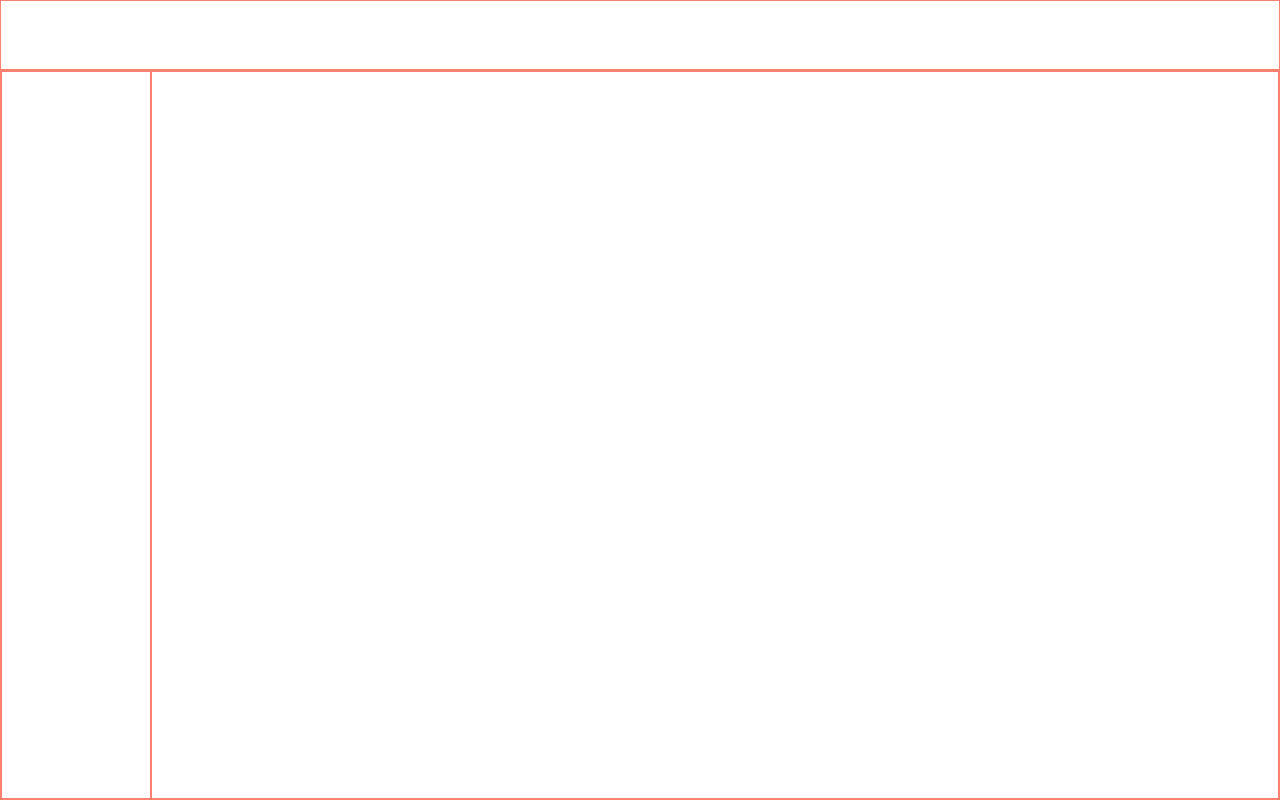
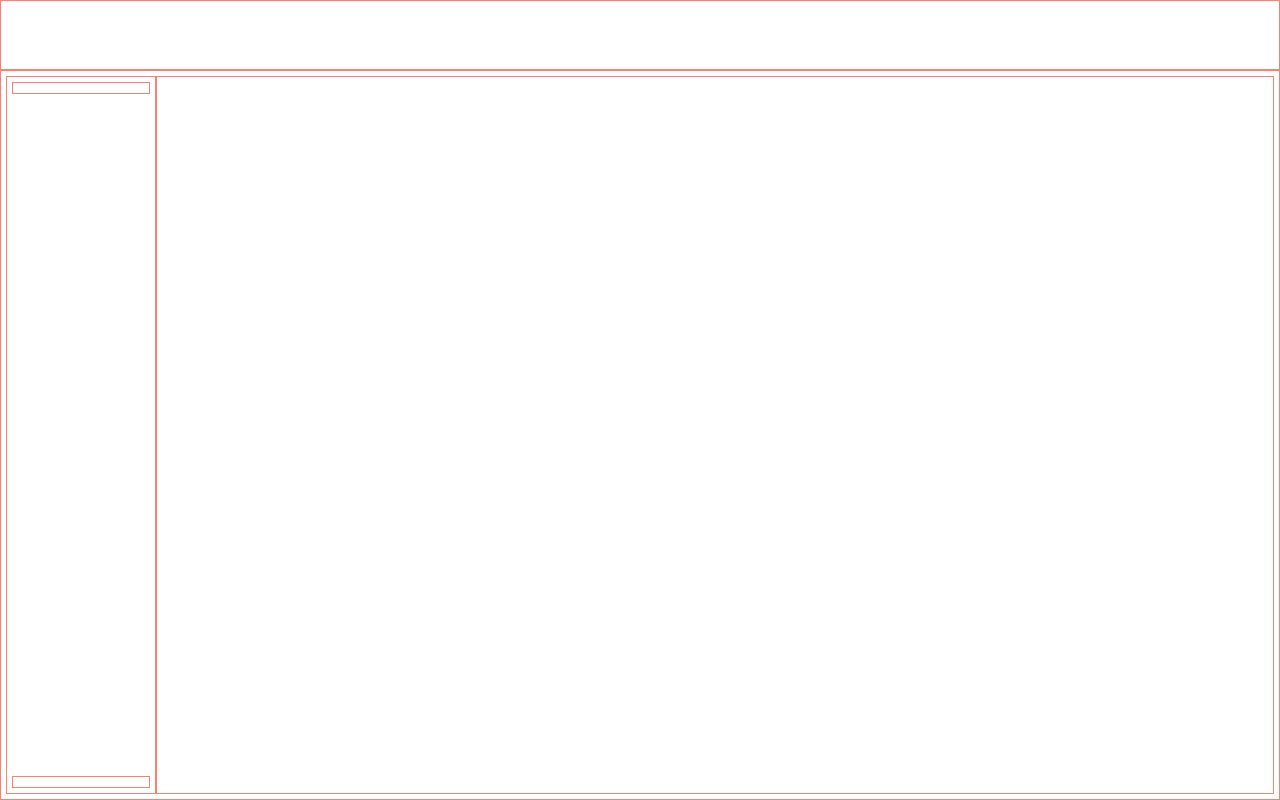
Before and after one commit to SaraG94/html-css-bootstrap-dashboard, a plain HTML site: page index.html in a window 1280 px wide. Drawn offline with nearby package versions, Linux system fonts and the light colour scheme.

Commit message:
FEAT structure aside

```diff
--- a/css/style.css
+++ b/css/style.css
@@ -1,5 +1,12 @@
 .debug{
     border: 1px solid salmon;
+    padding: 5px;
+}
+
+
+ul{
+    list-style: none;
+    text-decoration: none;
 }
 
 body{
--- a/index.html
+++ b/index.html
@@ -12,8 +12,17 @@
     <script src="https://cdn.jsdelivr.net/npm/bootstrap@5.3.0-alpha1/dist/js/bootstrap.bundle.min.js" integrity="sha384-w76AqPfDkMBDXo30jS1Sgez6pr3x5MlQ1ZAGC+nuZB+EYdgRZgiwxhTBTkF7CXvN" crossorigin="anonymous"></script>
 
     <header class="header-content debug"></header>
+
     <div class="content d-flex flex-grow-1 overflow-hidden debug">
-        <aside class="debug flex-shrink-0 overflow-hidden nav-main"></aside>
+
+        <aside class="debug flex-shrink-0 overflow-hidden nav-main d-flex flex-column">
+            <div class="nav-main-menu debug">
+
+            </div>
+           <div class="setting mt-auto debug">
+
+           </div>
+        </aside>
         <main class="debug flex-grow-1 overflow-y-auto"></main>
     </div>
 </body>
```
